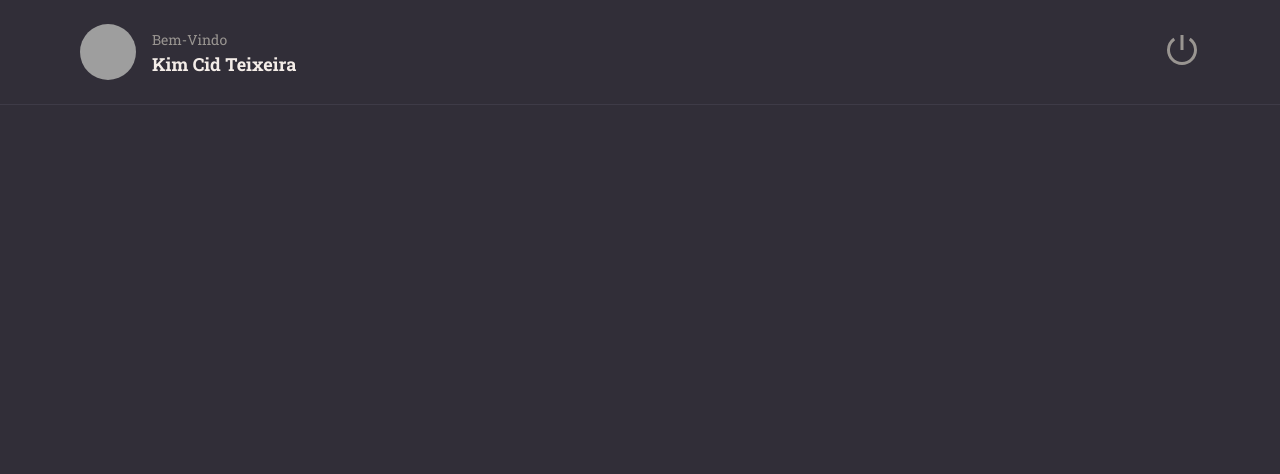
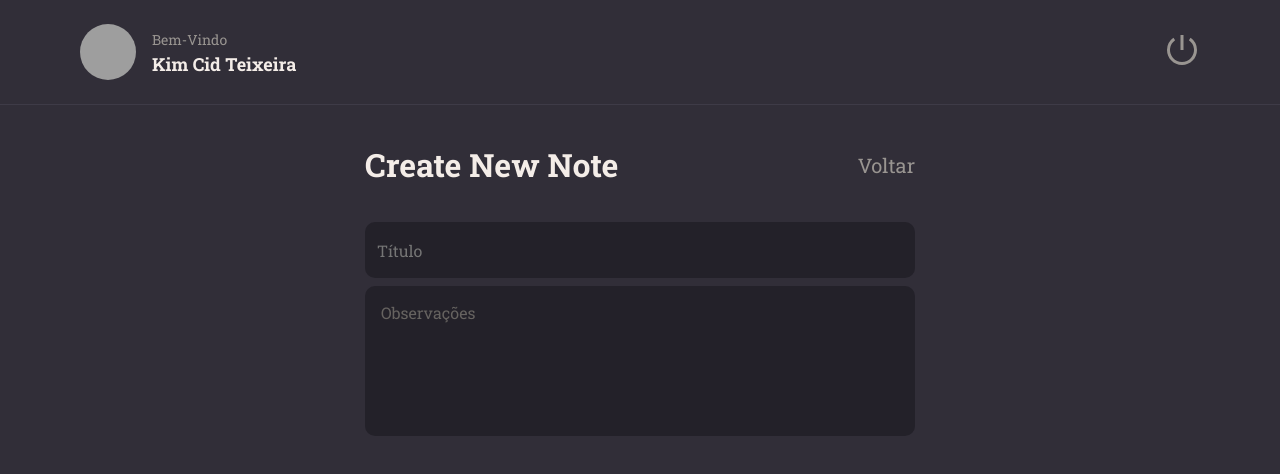
Before and after one commit to KimCidDev/RocketMoviesApp-Front-End, a React (Vite) app: page / in a window 1280 px wide. Shown: the top 474 px of the page. Built offline with nearby package versions, Linux system fonts and the light colour scheme; grey boxes are pictures that could not be loaded.

Commit message:
component textarea

```diff
--- a/src/Pages/New/index.jsx
+++ b/src/Pages/New/index.jsx
@@ -1,12 +1,28 @@
-import { Container } from './styles';
+import { Container, Form } from './styles';
 
 import { Header } from '../../components/Header';
+import { Input } from '../../components/Input';
+import { Textarea } from '../../components/Textarea';
 
 export function New () {
   return (
     <Container>
       <Header />
 
+
+      <main>
+        <Form>
+          <header>
+            <h1>Create New Note</h1>
+            <a href="/"> Voltar</a>
+          </header>
+
+          <Input
+          placeholder="Título"
+          />
+          <Textarea placeholder="Observações" />
+        </Form>
+      </main>
     </Container>
 
   )
--- a/src/Pages/New/styles.js
+++ b/src/Pages/New/styles.js
@@ -10,3 +10,21 @@ export const Container = styled.div`
     'header'
     'content';
 `;
+
+export const Form = styled.form`
+  max-width: 550px;
+  margin: 38px auto;
+
+  > header {
+    display: flex;
+    align-items: center;
+    justify-content: space-between;
+
+    margin-bottom: 36px;
+
+    a {
+      font-size: 20px;
+      color: ${({ theme }) => theme.COLORS.GRAY_100};
+    }
+  }
+`;
--- /dev/null
+++ b/src/components/Textarea/index.jsx
@@ -0,0 +1,11 @@
+import { Container } from './styles';
+
+export function Textarea ({value, ...rest}) {
+
+
+  return (
+    <Container {...rest}>
+      {value}
+    </Container>
+  )
+}
--- /dev/null
+++ b/src/components/Textarea/styles.js
@@ -0,0 +1,20 @@
+import styled from 'styled-components';
+
+export const Container = styled.textarea`
+  width: 100%;
+  height: 150px;
+
+  background-color: ${({ theme }) => theme.COLORS.BACKGROUND_900};
+  color: ${({ theme }) => theme.COLORS.WHITE};
+
+  border: none;
+  resize: none;
+
+  margin-bottom: 8px;
+  border-radius: 10px;
+  padding: 16px;
+
+  &::placeholder {
+    color: ${({ theme }) => theme.COLORS.GRAY_300};
+  }
+`;
```
